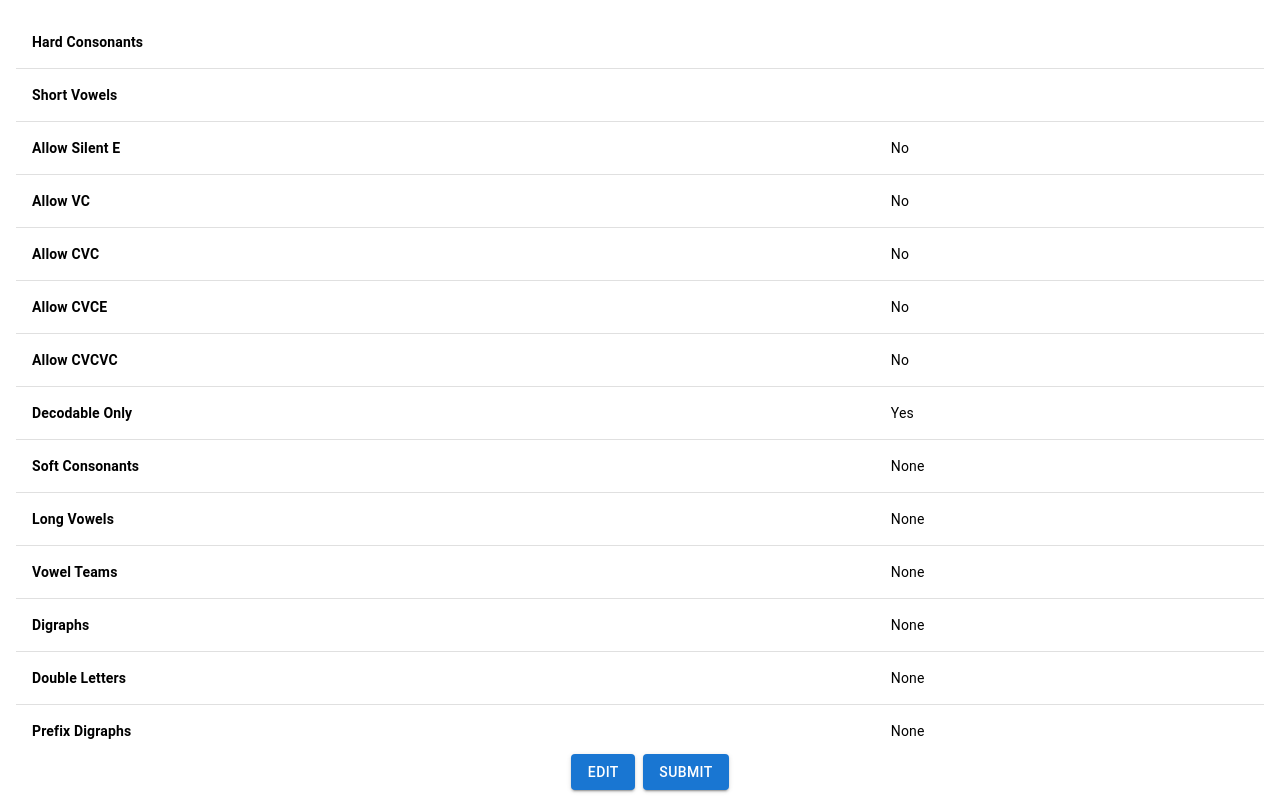
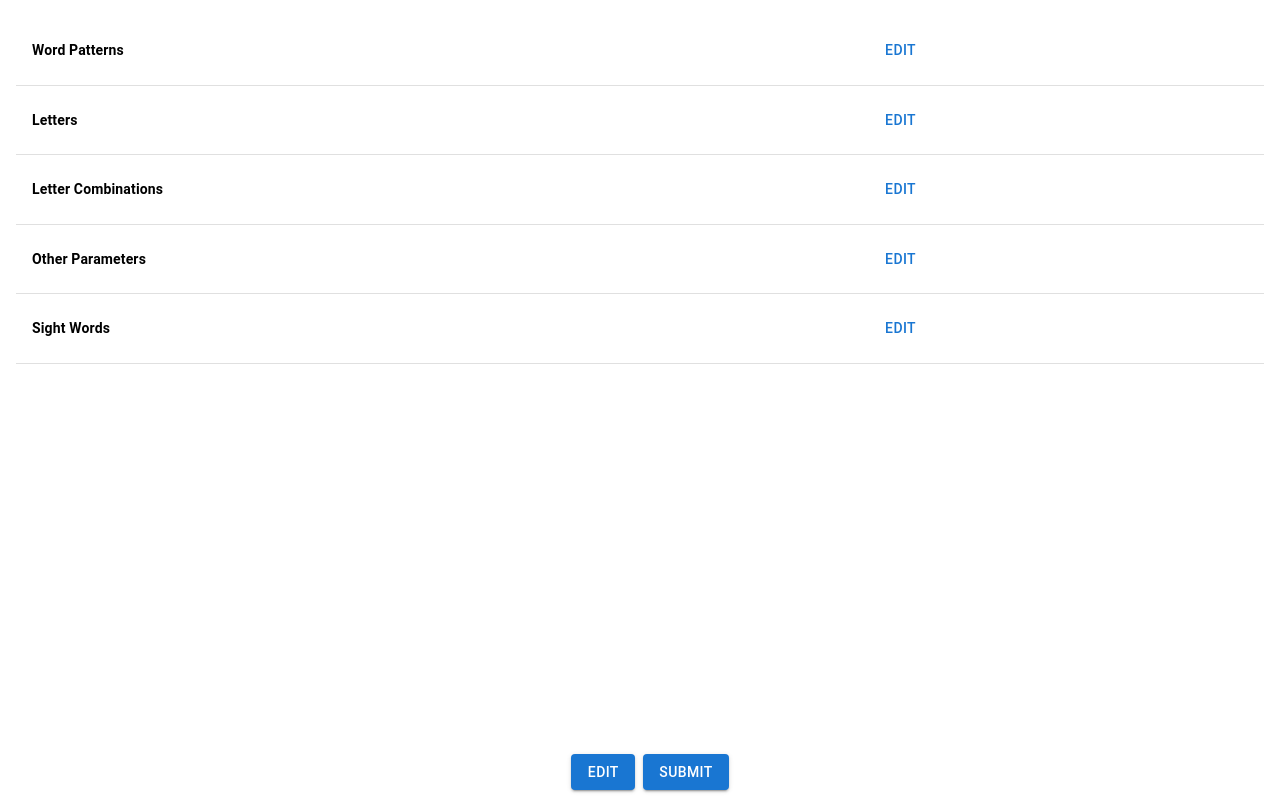
Before and after one commit to cpleasants/decodable-words-ui, a React (Create React App) app: page /review-and-submit in a window 1280 px wide. Shown: the top 800 px of the page. Built offline with nearby package versions, Linux system fonts and the light colour scheme.

Commit message:
added an edit column, and refactors to be able to more easily reuse some code

```diff
--- a/src/components/ReviewAndSubmit.js
+++ b/src/components/ReviewAndSubmit.js
@@ -1,9 +1,7 @@
-
-import { Button, Box, Table, TableRow, TableCell } from '@mui/material';
+import { Button, Box, Table, TableRow, TableCell, Typography } from '@mui/material';
 import { useState } from 'react'
 import { Link, useNavigate } from 'react-router-dom';
-import phonemes from "../constants/phonemes";
-import sightWordSets from "../constants/sightWordsSets";
+import { phonemes, sightWordSets, letterSets, letterCombinationSets, wordPatterns, otherParameters } from "../constants";
 import FloatingFooter from './common/styles/floatingFooter.style';
 
 const ReviewAndSubmit = ({selected, setApiResponse}) => {
@@ -66,61 +64,35 @@ const ReviewAndSubmit = ({selected, setApiResponse}) => {
     }
   }
 
-  const listReviewFields = [
-    // Note that I'm handling hard_consonants and short_vowels separately
-    { label: "Soft Consonants", key: "soft_consonants" },
-    { label: "Long Vowels", key: "long_vowels" },
-    { label: "Vowel Teams", key: "vowel_teams" },
-    { label: "Digraphs", key: "digraphs" },
-    { label: "Double Letters", key: "double_letters" },
-    { label: "Prefix Digraphs", key: "prefix_digraphs" },
-    { label: "Prefix Blends", key: "prefix_blends" },
-    { label: "Suffix Blends", key: "suffix_blends" },
-    { label: "Common Endings", key: "common_endings" },
-    { label: "Sight Words", key: "sight_words" }
-  ]
-
-  const displayListReviewFields = (field) => {
-    return (
-      <TableRow key={field.key}>
-        <TableCell><strong>{field.label}</strong></TableCell>
-        <TableCell>{`${data[field.key].length === 0 ?  "None" : data[field.key].join(', ')}`}</TableCell>
-      </TableRow>
-    )
-  }
-
-  const booleanReviewFields = [
-    { label: "Allow Silent E", key: "allow_silent_e" },
-    { label: "Allow VC", key: "allow_vc" },
-    { label: "Allow CVC", key: "allow_cvc" },
-    { label: "Allow CVCE", key: "allow_cvce" },
-    { label: "Allow CVCVC", key: "allow_cvcvc" },
-    { label: "Decodable Only", key: "decodable_only" }
-  ]
-
-  const displayBooleanReviewFields = (field) => {
-    return (
-      <TableRow key={field.key}>
-        <TableCell><strong>{field.label}</strong></TableCell>
-        <TableCell>{data[field.key] ? "Yes" : "No"}</TableCell>
-      </TableRow>
-    )
-  }
-
   return (
     <Box>
       {/* {selected.join(', ')} */}
       <Table>
         <TableRow>
-          <TableCell><strong>Hard Consonants</strong></TableCell>
-          <TableCell>{`${data['hard_consonants'].length === 20 ?  "All (except q)" : data['hard_consonants'].join(', ')}`}</TableCell>
+          <TableCell><strong>Word Patterns</strong></TableCell>
+          <TableCell>{Object.keys(wordPatterns).filter(k => selected.has(wordPatterns[k])).join(', ')}</TableCell>
+          <TableCell><Button component={Link} to="/manual-selection/word-patterns">Edit</Button></TableCell>
         </TableRow>
         <TableRow>
-          <TableCell><strong>Short Vowels</strong></TableCell>
-          <TableCell>{`${data['short_vowels'].length === 5 ?  "All" : data['short_vowels'].join(', ')}`}</TableCell>
+          <TableCell><strong>Letters</strong></TableCell>
+          <TableCell>{Object.values(letterSets).flat().filter(s => selected.has(`l_${s}`)).join(', ')}</TableCell>
+          <TableCell><Button component={Link} to="/manual-selection/letters">Edit</Button></TableCell>
         </TableRow>
-        {booleanReviewFields.map(field => displayBooleanReviewFields(field))}
-        {listReviewFields.map(field => displayListReviewFields(field))}
+        <TableRow>
+          <TableCell><strong>Letter Combinations</strong></TableCell>
+          <TableCell>{Object.values(letterCombinationSets).flat().filter(w => selected.has(w)).join(', ')}</TableCell>
+          <TableCell><Button component={Link} to="/manual-selection/letter-combinations">Edit</Button></TableCell>
+        </TableRow>
+        <TableRow>
+          <TableCell><strong>Other Parameters</strong></TableCell>
+          <TableCell>{Object.keys(otherParameters).filter(k => selected.has(otherParameters[k])).join(', ')}</TableCell>
+          <TableCell><Button component={Link} to="/manual-selection/other-parameters">Edit</Button></TableCell>
+        </TableRow>
+        <TableRow>
+          <TableCell><strong>Sight Words</strong></TableCell>
+          <TableCell>{Object.values(sightWordSets).flat().filter(w => selected.has(w)).join(', ')}</TableCell>
+          <TableCell><Button component={Link} to="/manual-selection/sight-words">Edit</Button></TableCell>
+        </TableRow>
       </Table>
       <FloatingFooter>
         <Button variant="contained" component={Link} to="/manual-selection">Edit</Button>
--- a/src/components/manualSelection/OtherParameters.js
+++ b/src/components/manualSelection/OtherParameters.js
@@ -2,14 +2,15 @@ import CheckboxGroup from "../common/CheckboxGroup/CheckboxGroup"
 import { Button, Box, Typography } from '@mui/material';
 import FloatingFooter from '../common/styles/floatingFooter.style';
 import { Link } from 'react-router-dom';
+import { otherParameters } from '../../constants'
 
 const OtherParameters = ({selected, setSelected}) => {
     return (
         <Box>
             <Typography variant='h2'>Other Parameters</Typography>
             <CheckboxGroup
-                itemList={["Long Vowels", "Soft Consonants", "Alternative Vowel Sounds", "Double Consonants", "Silent E"]}
-                idList={["allow_long_vowels", "allow_soft_consonants", "allow_alt_vowels", "allow_double_consonants", "allow_silent_e"]}
+                itemList={Object.keys(otherParameters)}
+                idList={Object.values(otherParameters)}
                 selected={selected}
                 setSelected={setSelected}
             />
--- a/src/components/manualSelection/WordPatterns.js
+++ b/src/components/manualSelection/WordPatterns.js
@@ -2,14 +2,15 @@ import CheckboxGroup from "../common/CheckboxGroup/CheckboxGroup";
 import { Button } from '@mui/material';
 import FloatingFooter from '../common/styles/floatingFooter.style';
 import { Link } from 'react-router-dom';
+import { wordPatterns } from '../../constants'
 
 const WordPatterns = ({selected, setSelected}) => {
 
     return (
         <div>
             <CheckboxGroup
-            itemList={["VC", "CVC", "CVCe", "CVCVC"]}
-            idList={["vc", "cvc", "cvce", "cvcvc"]}
+            itemList={Object.keys(wordPatterns)}
+            idList={Object.values(wordPatterns)}
             selected={selected}
             setSelected={setSelected}
             />
--- /dev/null
+++ b/src/constants/index.js
@@ -0,0 +1,6 @@
+export { default as letterCombinationSets } from './letterCombinationSets';
+export { default as letterSets } from './letterSets';
+export { default as sightWordSets } from './sightWordsSets';
+export { default as phonemes } from './phonemes';
+export { default as otherParameters } from './otherParameters';
+export { default as wordPatterns } from './wordPatterns';
--- /dev/null
+++ b/src/constants/otherParameters.js
@@ -0,0 +1,9 @@
+const otherParameters = {
+  "Long Vowels" : "allow_long_vowels",
+  "Soft Consonants" : "allow_soft_consonants",
+  "Alternative Vowel Sounds" : "allow_alt_vowels",
+  "Double Consonants" : "allow_double_consonants",
+  "Silent E" : "allow_silent_e"
+};
+
+export default otherParameters;
--- /dev/null
+++ b/src/constants/wordPatterns.js
@@ -0,0 +1,8 @@
+const wordPatterns = {
+  "VC": "vc",
+  "CVC": "cvc",
+  "CVCe": "cvce",
+  "CVCVC": "cvcvc"
+}
+
+export default wordPatterns;
```
